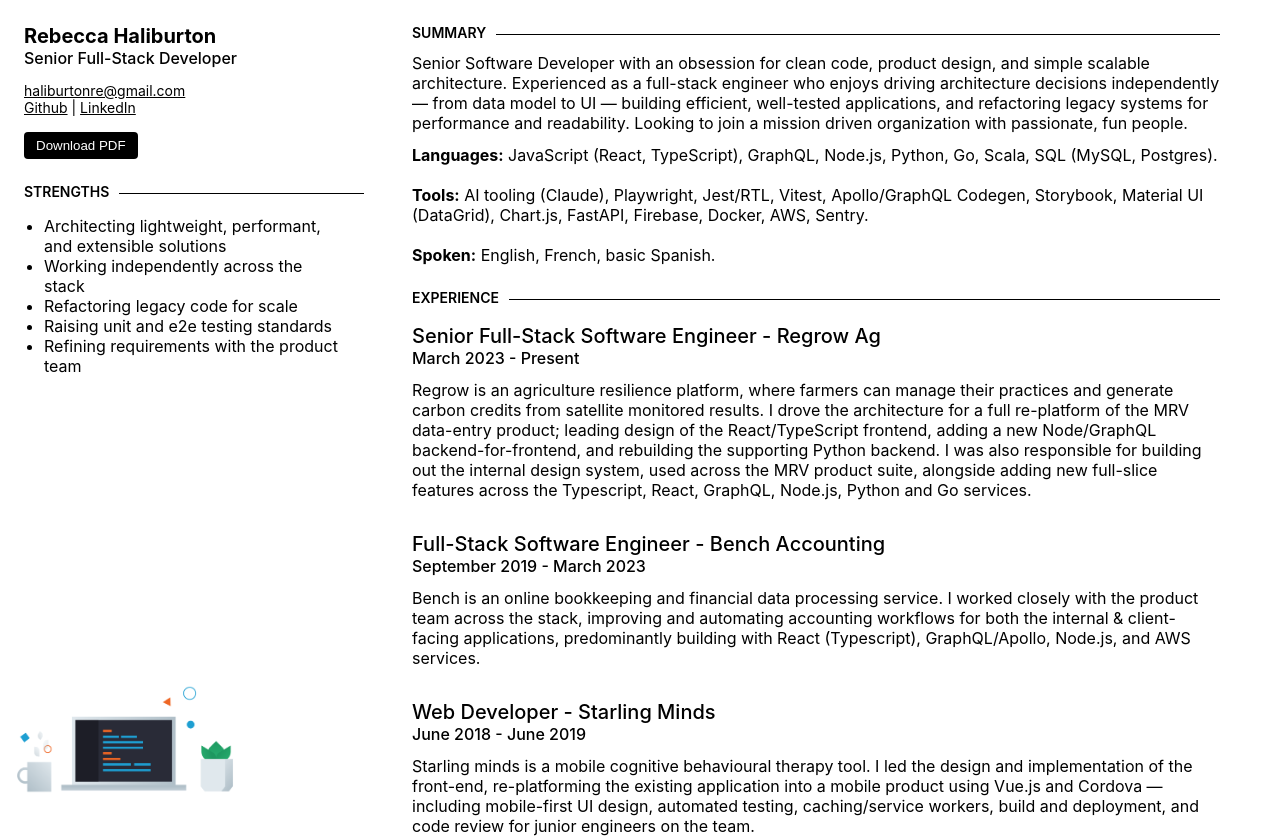
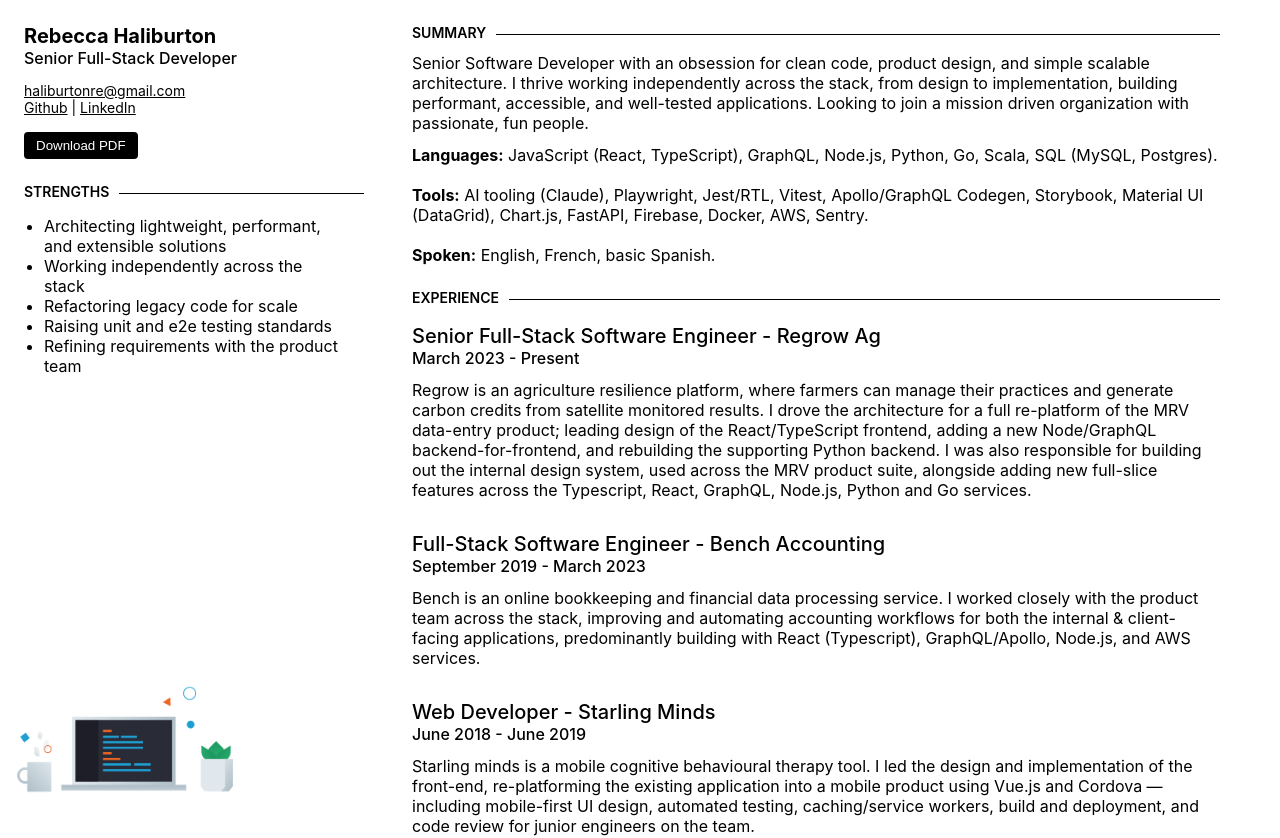
Before and after one commit to drhaliburton/portfolio, a React (Create React App) app: page / in a window 1280 px wide. Shown: the top 838 px of the page. Built offline with nearby package versions, Linux system fonts and the light colour scheme.

Commit message:
fix summary

```diff
--- a/src/data.ts
+++ b/src/data.ts
@@ -55,8 +55,7 @@ const {sidebar, summary, stack, education, experience, projects}: Resume = {
     ],
   },
   summary:
-    'Senior Software Developer with an obsession for clean code, product design, and simple scalable architecture. Experienced as a full-stack engineer who enjoys driving architecture decisions independently — from data model to UI — building efficient, well-tested applications, and refactoring legacy systems for performance and readability. Looking to join a mission driven organization with passionate, fun people.',
-  stack: {
+   'Senior Software Developer with an obsession for clean code, product design, and simple scalable architecture. I thrive working independently across the stack, from design to implementation, building performant, accessible, and well-tested applications. Looking to join a mission driven organization with passionate, fun people.',    stack: {
     languages: 'JavaScript (React, TypeScript), GraphQL, Node.js, Python, Go, Scala, SQL (MySQL, Postgres)',
     tools:
       'AI tooling (Claude), Playwright, Jest/RTL, Vitest, Apollo/GraphQL Codegen, Storybook, Material UI (DataGrid), Chart.js, FastAPI, Firebase, Docker, AWS, Sentry',
```
